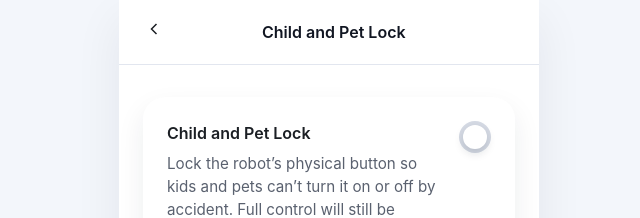
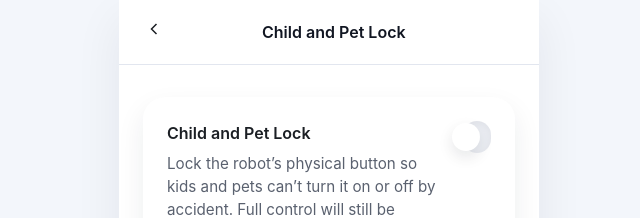
Before and after one commit to imilosk/roomba-net-ui, a Vue app: page /settings/child-lock in a window 1280 px wide. Shown: the top 218 px of the page, without its empty margins (311-951 px from the left). Built offline with nearby package versions, Linux system fonts and the light colour scheme; no server answers.

Commit message:
Enhance Child Lock toggle button functionality and styling

```diff
--- a/src/views/ChildLockView.vue
+++ b/src/views/ChildLockView.vue
@@ -64,9 +64,10 @@ async function handleToggle() {
               type="button"
               role="switch"
               :aria-checked="isSwitchOn"
-              :disabled="loading"
+              :disabled="loading || !isInitialized"
               @click="handleToggle"
             >
+              <span class="toggle__track"></span>
               <span class="toggle__thumb"></span>
             </button>
           </div>
@@ -181,31 +182,50 @@ async function handleToggle() {
 
 .toggle {
   position: relative;
-  width: 56px;
+  width: 54px;
   height: 32px;
   border: none;
   border-radius: 999px;
-  background: #d5dae4;
-  padding: 4px;
-  transition: background 0.2s ease;
+  background: transparent;
+  cursor: pointer;
+  padding: 0;
+  display: inline-flex;
+  align-items: center;
+  justify-content: center;
+}
+
+.toggle:disabled {
+  opacity: 0.6;
+  cursor: not-allowed;
+}
+
+.toggle__track {
+  position: absolute;
+  inset: 0;
+  border-radius: 999px;
+  background: #dfe3ec;
+  box-shadow: inset 0 2px 6px rgba(15, 23, 40, 0.1);
+  transition: background-color 0.25s ease;
 }
 
 .toggle__thumb {
+  position: relative;
   display: block;
-  width: 24px;
-  height: 24px;
+  width: 28px;
+  height: 28px;
   border-radius: 50%;
   background: #ffffff;
-  box-shadow: 0 4px 10px rgba(16, 24, 40, 0.15);
-  transition: transform 0.2s ease;
+  box-shadow: 0 6px 16px rgba(16, 24, 40, 0.18);
+  transform: translateX(-11px);
+  transition: transform 0.25s ease;
 }
 
-.toggle--on {
-  background: #4c78f4;
+.toggle--on .toggle__track {
+  background: linear-gradient(135deg, #4e7cf5, #476ce7);
 }
 
 .toggle--on .toggle__thumb {
-  transform: translateX(24px);
+  transform: translateX(11px);
 }
 
 .error-message {
```
